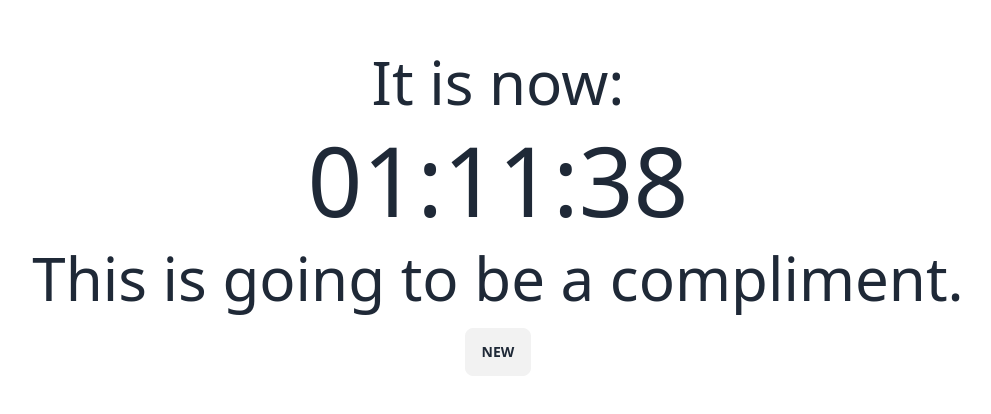
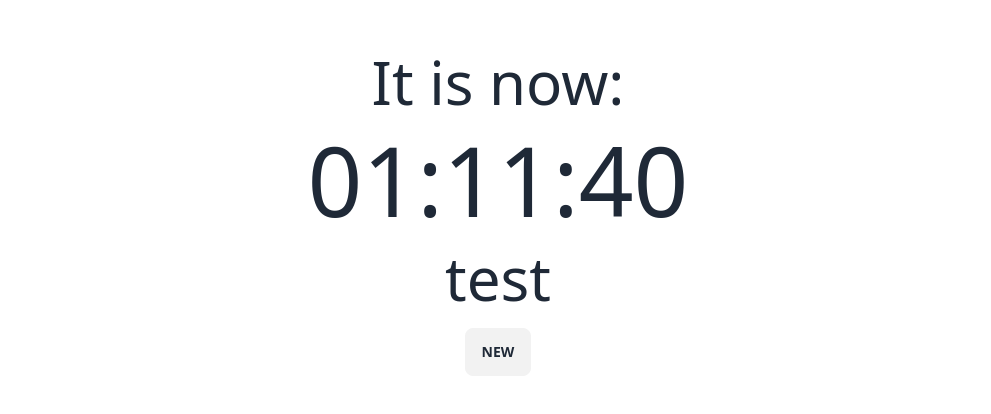
Before and after one commit to KyleMThornton/time-and-a-compliment, a SvelteKit app: page / in a window 1280 px wide. Shown: the part 186-600 px from the top of the page, without its empty margins (142-1133 px from the left). Built offline with nearby package versions, Linux system fonts and the light colour scheme.

Commit message:
Add test compliment cycling

```diff
--- a/src/routes/+page.svelte
+++ b/src/routes/+page.svelte
@@ -13,6 +13,11 @@
         hour = hour - 12
     }
 
+    let compliment = ['test', 'test2', 'test3', 'test4', 'test5']
+    let index = 0
+
+    const newCompliment = () => index === 4 ? index = 0 : index++
+
 	onMount(() => {
 		const interval = setInterval(() => {
 			d = new Date();
@@ -24,11 +29,11 @@
 	});
 </script>
 
-<div class="flex h-screen">
+<div class="flex h-screen random">
     <div class="m-auto text-center">
         <h1 class="text-6xl pb-5">It is now:</h1>
         <h1 class="text-8xl pb-5">{displayHour}:{displayMinute}:{displaySeconds}</h1>
-        <h1 class="text-6xl pb-5">This is going to be a compliment.</h1>
-        <button class="btn">New</button>
+        <h1 class="text-6xl pb-5">{compliment[index]}</h1>
+        <button class="btn" on:click={newCompliment}>New</button>
     </div>
 </div>
```
